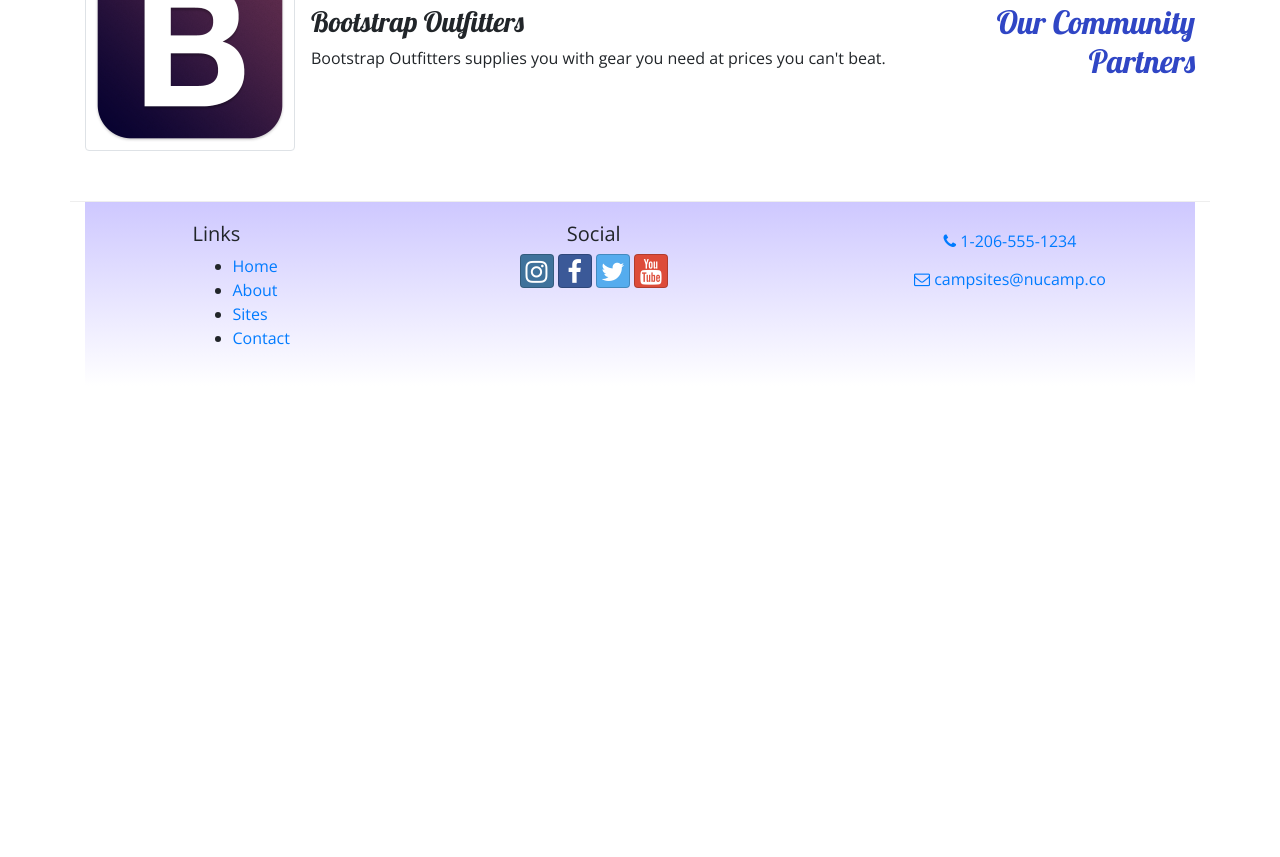
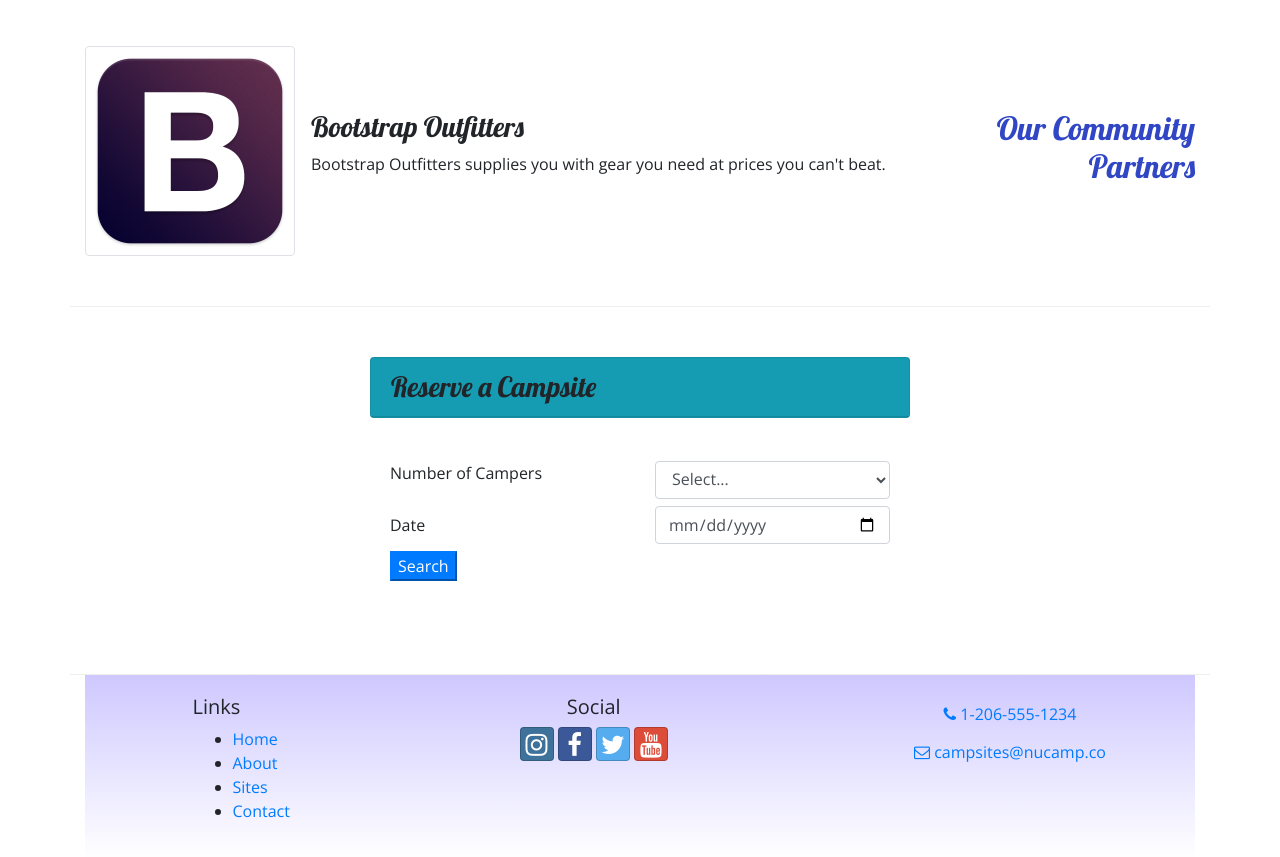
Before and after one commit to Chad-Graham/testsite, a website: page index.html in a window 1280 px wide. Shown: the part 847-1704 px from the top of the page. Before the commit the page ends 1233 px from the top, so only its background shows below. Drawn offline with nearby package versions, Linux system fonts and the light colour scheme.

Commit message:
Week 2 Assignment

```diff
--- a/index.html
+++ b/index.html
@@ -29,6 +29,9 @@
              <div class="col">
                 <h1>NuCamp</h1>
                 <h2>a better way to camp</h2>
+            </div>
+            <div class="col-md-4 col-xl-2">
+                <a href="#reserveForm" class="text-nowrap"><button class="btn-lg btn-info">Reserve Campsite</button></a>
             </div>
         </div>
         </div>
@@ -76,11 +79,12 @@
             <div class="col-sm-4 col-md-3">
                 <h2>Featured Campsites</h2>
             </div>
-            <div class="col">
+            <div class="col-sm-4 col-md-3"><div class="media-body align-self-center">
                 <h3>React Lake Campground</h3>
                 <p class="d-none d-sm-block">Nestled in the foothills of the Chrome Mountains, this campground on the
                     shores of the pristine React Lake is a favorite for fly fishers.</p>
-            </div>
+            </div></div>
+            <div class="col-sm-4 col-md-3"><img src="img/react-lake-thumb.jpg" class="img-thumbnail d-flex ml-3"></div>
         </div>
 
         <div class="row row-content align-items-center">
@@ -97,6 +101,40 @@
                 </div>
             </div>
         </div>
+        <div class="row row-content">
+            <div class="col-sm-6 mx-auto">
+                <div class="card bg-info form-group">
+                    <h3 class="card-header">Reserve a Campsite</h3>
+                </div>
+                <div class="card-body">
+                    <form class="form-group" id="reserveForm">
+                        <div class="row">
+                            <lable class="col-sm-6 col-form-label">Number of Campers</lable>
+                            <div class="col col-form-label">
+                                <select class="form-control" name="numCampers" id="numCampers">
+                                <option>Select...</option>
+                                <option>1</option>
+                                <option>2</option>
+                                <option>3</option>
+                                <option>4</option>
+                                <option>5</option>
+                                <option>6</option>
+                            </select></div>
+                        </div>
+                        <div class="row">
+                            <label class="col-sm-6 col-form-label" for="date">Date</label>
+                            <div class="col-sm-6">
+                            <input class="form-control" type="date" id="date" name="date" value="placeholder">
+                            </div>
+                            <div class="col col-form-label">
+                                <button class="btn-primary" type="submit">Search</button>
+                            </div>
+                        </div>
+                    </form>
+                </div>
+            </div>
+        </div>
+
     <footer class="site-footer">
         <div class="container">
             <div class="row">
@@ -122,6 +160,8 @@
                 </div>
            </div>
             </div>
+
+
         </div>
     </footer>
     <!-- jQuery must come first, then Popper.js, then the Bootstrap JavaScript plugins.-->
```
